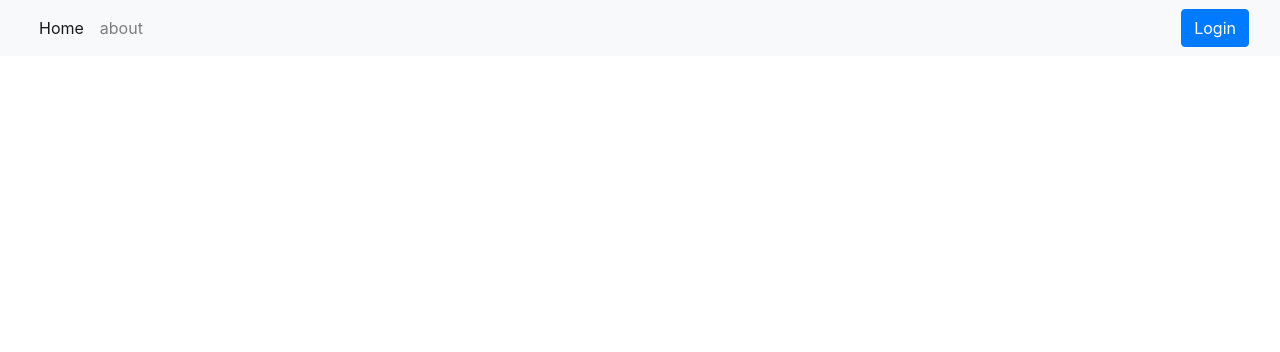
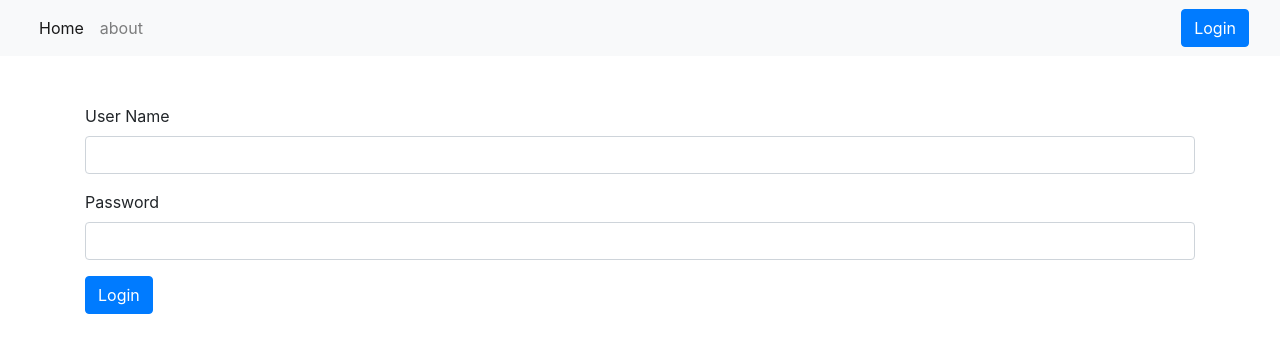
Before and after one commit to LenonTolfo/insurance, a Vue app: page /login in a window 1280 px wide. Before the commit this address had no page. Shown: the top 352 px of the page. Built offline with nearby package versions, Linux system fonts and the light colour scheme.

Commit message:
create login view component and basic form

```diff
--- a/src/router/index.ts
+++ b/src/router/index.ts
@@ -1,12 +1,18 @@
 import { createRouter, createWebHistory, RouteRecordRaw } from 'vue-router'
 import Home from '../views/Home.vue'
 import AdminUsersList from '../views/AdminUsersList.vue'
+import UserLogin from '../views/UserLogin.vue'
 
 const routes: Array<RouteRecordRaw> = [
   {
     path: '/',
     name: 'Home',
     component: Home
+  },
+  {
+    path: '/login',
+    name: 'user-login',
+    component: UserLogin
   },
   {
     path: '/admin/users',
--- a/src/store/index.ts
+++ b/src/store/index.ts
@@ -21,7 +21,7 @@ export default createStore({
   },
   actions: {
     async loadUsers({commit}) {
-      // this would be an API request, for now just the testing data
+      //todo this would be an API request, for now just the testing data
       commit('SET_USERS', customersData.customers)
 
       // load logged user from local storage
@@ -35,7 +35,7 @@ export default createStore({
     loginUser({commit}, user) {
       commit('SET_CURRENT_USER', user)
       window.localStorage.currentUser = JSON.stringify(user)
-    }
+    },
   },
   modules: {
   }
--- /dev/null
+++ b/src/views/UserLogin.vue
@@ -0,0 +1,38 @@
+<template>
+  <div class="container mt-5">
+    <form action="">
+      <div class="form-group">
+        <label for="inputName">User Name</label>
+        <input v-model="loginInfo.name" type="text" class="form-control" id="inputName" aria-describedby="emailHelp">
+      </div>
+      <div class="form-group">
+        <label for="inputPassword">Password</label>
+        <input v-model="loginInfo.password" type="password"  class="form-control" id="inputPassword">
+      </div>
+      <button type="submit" class="btn btn-primary" @click="loginUser">Login</button>
+    </form>
+  </div>
+</template>
+
+<script>
+export default {
+  name: 'UserLogin',
+  data() {
+      return {
+        loginInfo: {
+          name: '',
+          password: '',
+        }
+      }
+  },
+  methods: {
+    loginUser() {
+      this.$store.dispatch('loginUser', this.loginInfo)
+    }
+  }
+};
+</script>
+
+<style scoped>
+
+</style>
```
